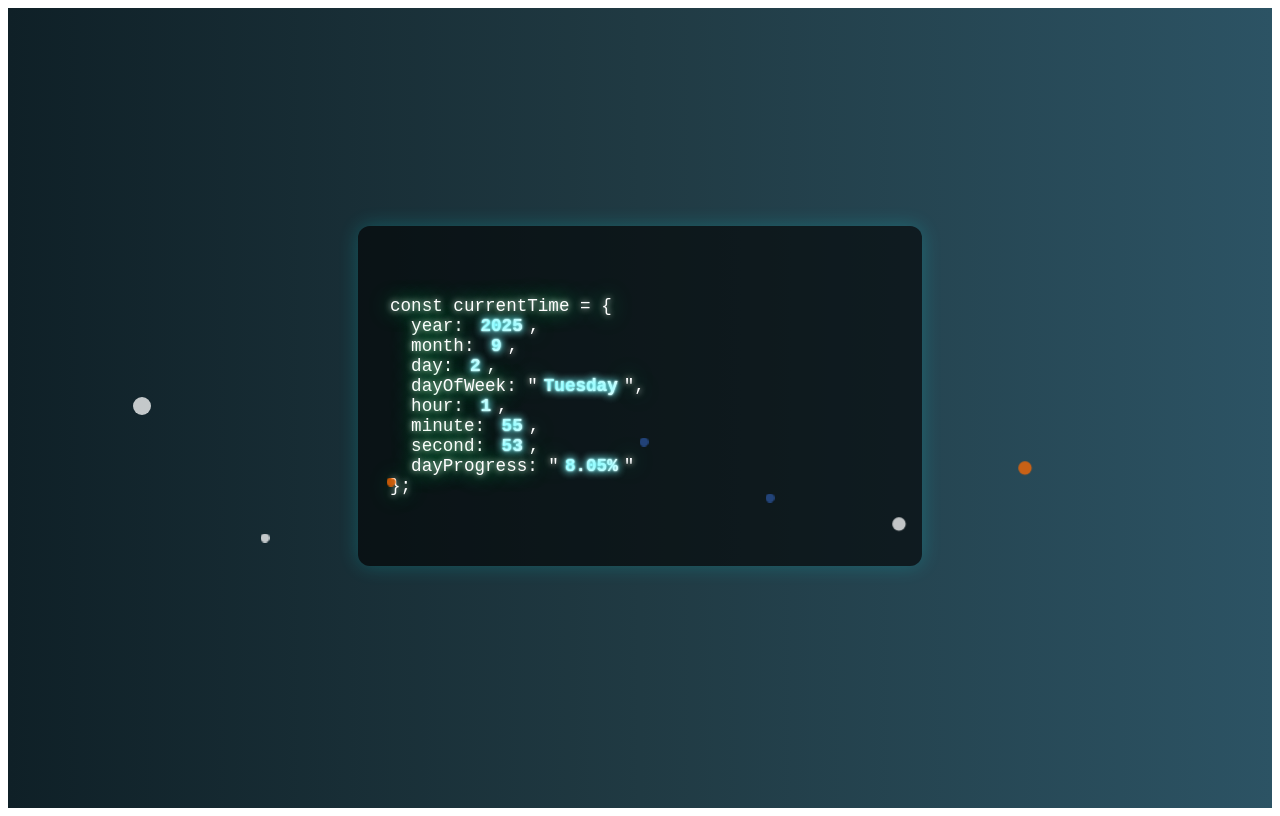
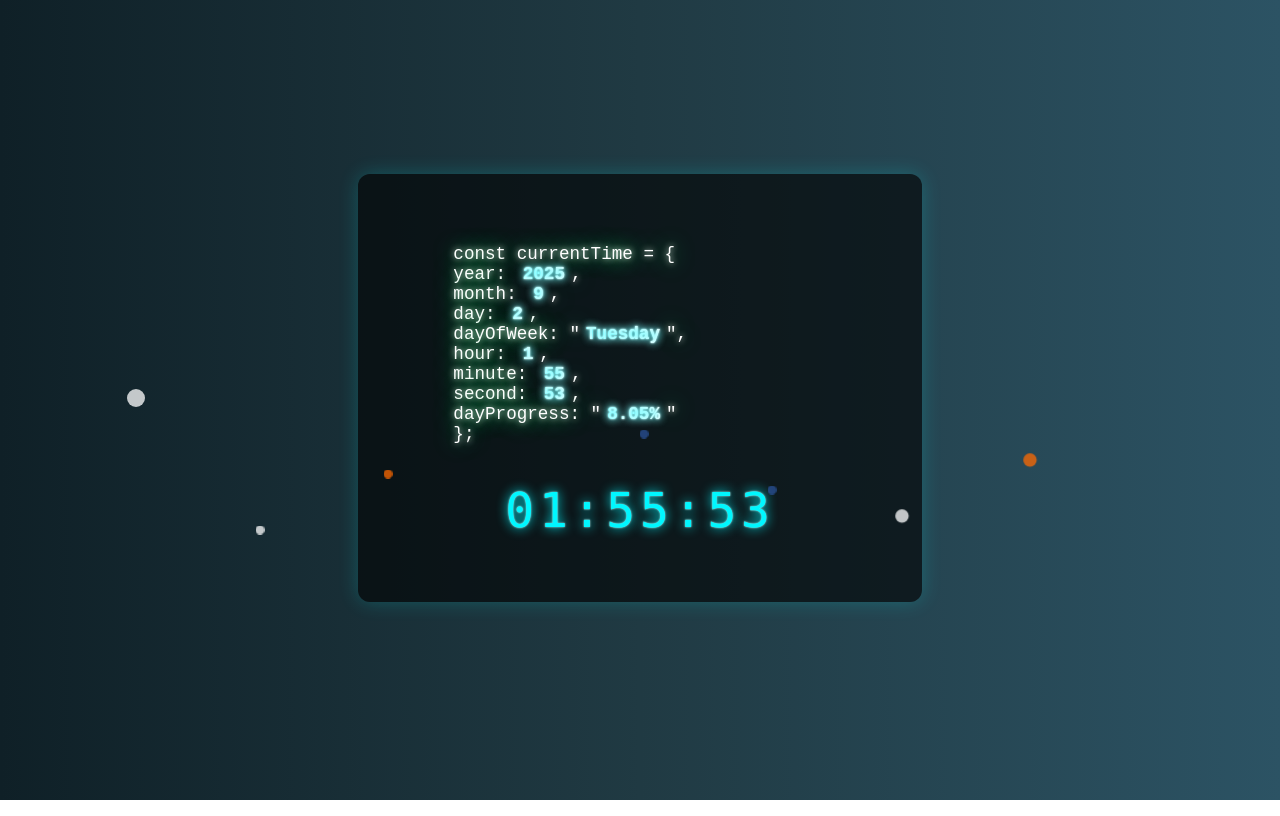
Before and after one commit to samjes1/time-visualizer, an Angular app: page / in a window 1280 px wide. Built offline with nearby package versions, Linux system fonts and the light colour scheme.

Commit message:
add style on html and boby... add signal and style digital-clock

```diff
--- a/src/app/time-visualizer/time-visualizer.component.html
+++ b/src/app/time-visualizer/time-visualizer.component.html
@@ -25,5 +25,6 @@ const currentTime = {{ '{' }}
       dayProgress: "<span>{{ timeService.time().dayProgress }}</span>"
       {{ '};' }}
     </code></pre>
+    <div class="digital-clock"> {{ currentTime() }}</div>
   </div>
 </div>
--- a/src/app/time-visualizer/time-visualizer.component.scss
+++ b/src/app/time-visualizer/time-visualizer.component.scss
@@ -1,4 +1,3 @@
-
 .code-block span {
   color: #00f7ff;
   font-weight: bold;
@@ -185,3 +184,14 @@
     box-shadow: 0 0 20px rgba(0, 255, 255, 0.2);
   }
 }
+
+.digital-clock {
+  font-size: 3rem;
+  font-family: 'Fira Mono', 'Consolas', monospace;
+  color: #00f7ff;
+  text-shadow: 0 0 12px #00f7ff, 0 0 2px #fff;
+  margin-bottom: 2rem;
+  letter-spacing: 0.1em;
+  text-align: center;
+  z-index: 5;
+}
--- a/src/app/time-visualizer/time-visualizer.component.ts
+++ b/src/app/time-visualizer/time-visualizer.component.ts
@@ -1,4 +1,4 @@
-import { Component } from '@angular/core';
+import { Component, signal } from '@angular/core';
 import { TimeService } from '../time.service';
 
 @Component({
@@ -7,5 +7,23 @@ import { TimeService } from '../time.service';
   styleUrl: './time-visualizer.component.scss',
 })
 export class TimeVisualizerComponent {
-  constructor(public timeService: TimeService) {}
+
+
+
+  currentTime = signal(this.getFormattedTime());
+
+  constructor(public timeService: TimeService) {
+    setInterval(() => {
+      this.currentTime.set(this.getFormattedTime());
+    }, 1000);
+  }
+
+  getFormattedTime(): string {
+    const now = new Date();
+    const h = String(now.getHours()).padStart(2, '0');
+    const m = String(now.getMinutes()).padStart(2, '0');
+    const s = String(now.getSeconds()).padStart(2, '0');
+    return `${h}:${m}:${s}`;
+  }
+
 }
--- a/src/styles.scss
+++ b/src/styles.scss
@@ -1 +1,9 @@
 /* You can add global styles to this file, and also import other style files */
+html, body {
+  width: 100vw;
+  height: 100vh;
+  margin: 0;
+  padding: 0;
+  overflow: hidden;
+  box-sizing: border-box;
+}
```
Lines whose indentation alone changed are shown as unchanged.
